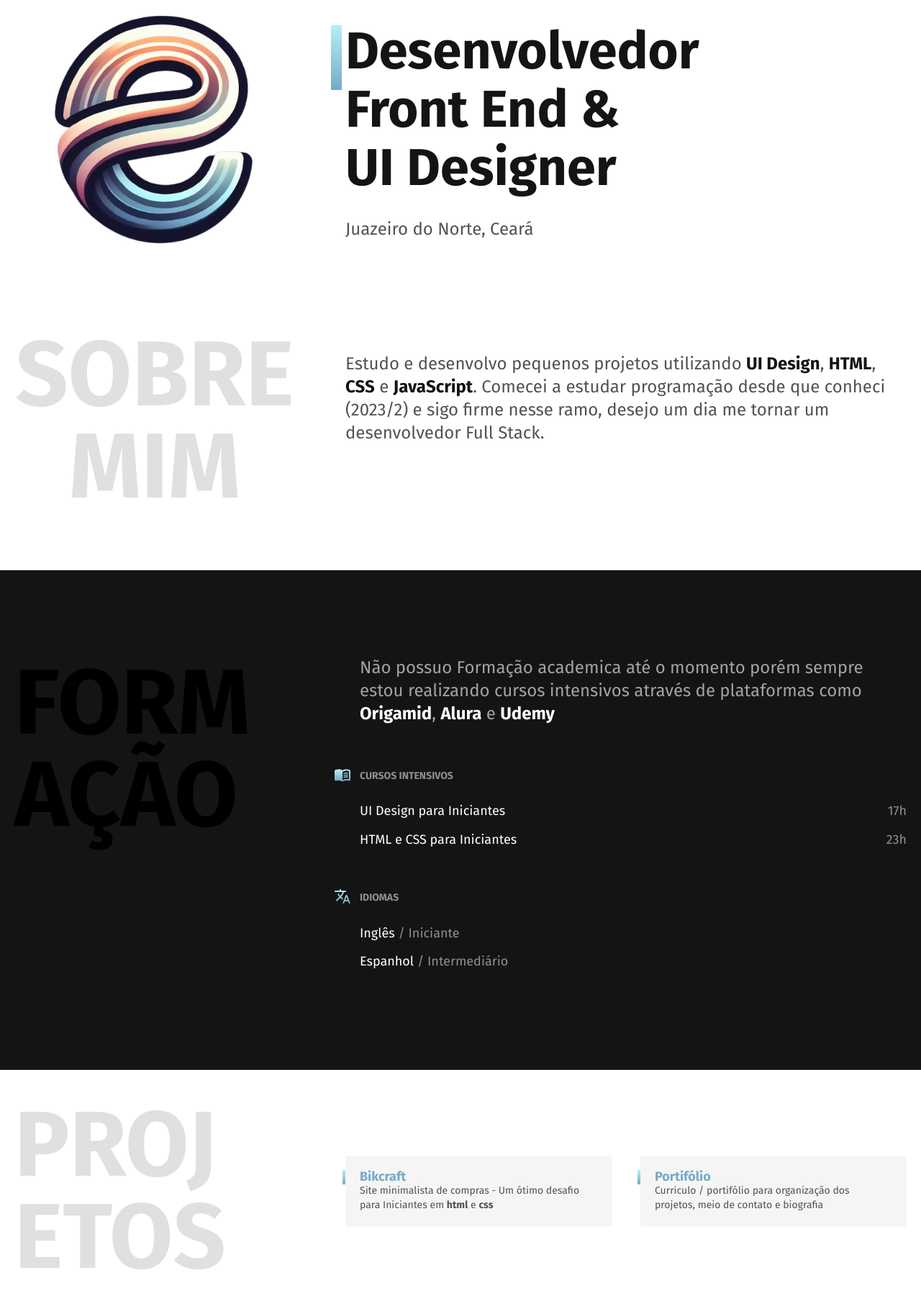
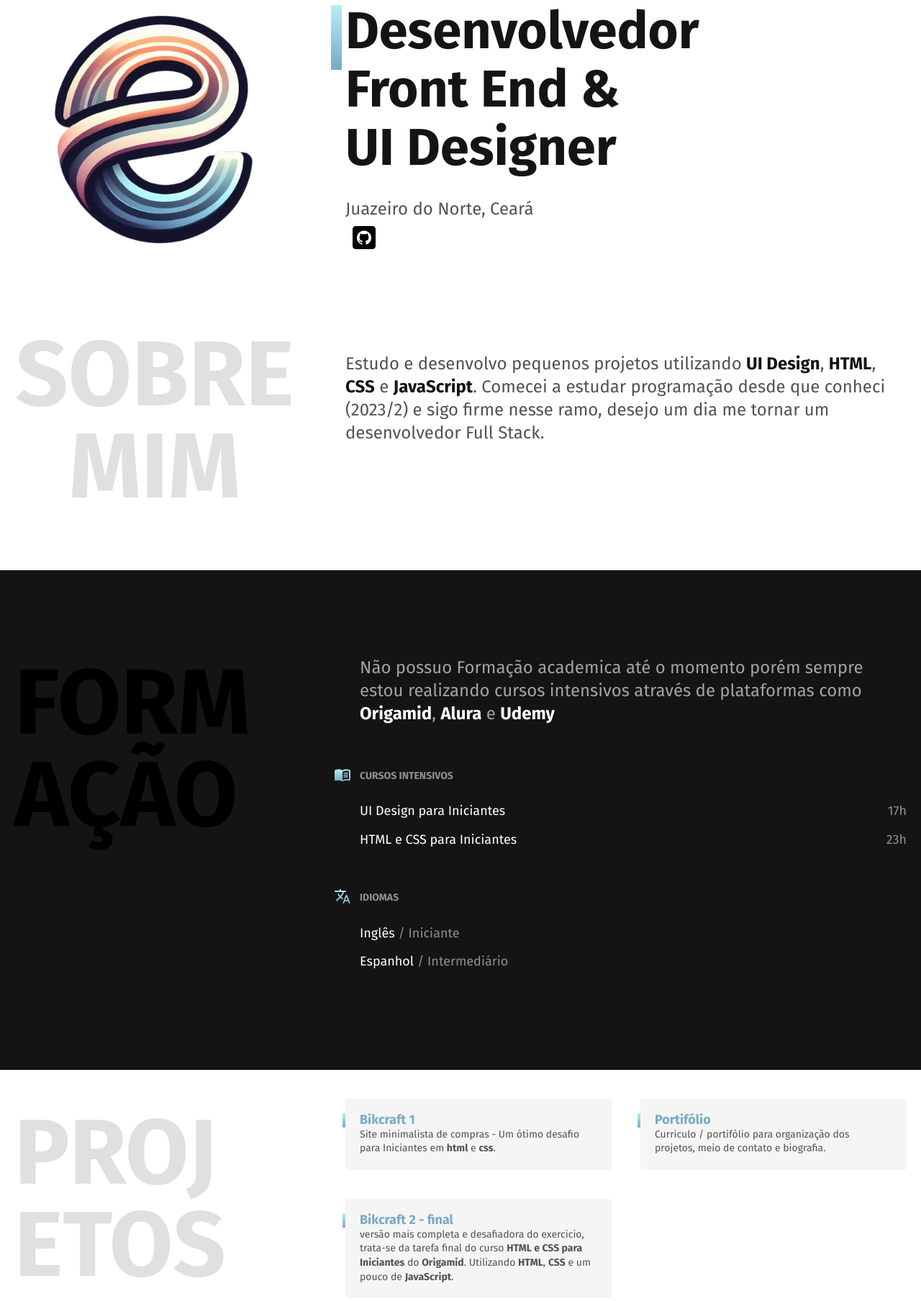
Before and after one commit to Eudezado/Eudezado.github.io, a plain HTML site: page index.html in a window 1280 px wide. Shown: the part 176-1983 px from the top of the page at 72% size. Drawn offline with Linux system fonts and the light colour scheme.

Commit message:
adicao do link para o perfil github e novo repositorio

```diff
--- a/css/introducao.css
+++ b/css/introducao.css
@@ -27,6 +27,12 @@
   z-index: -1;
 }
 
+.introducao-link {
+  display: inline;
+  padding: 10px;
+  width: 32px;
+}
+
 .introducao p {
   font-size: 1.5rem;
   color: #525252;
@@ -43,10 +49,12 @@
     grid-template-columns: 1fr 1fr;
     gap: 40px;
   }
+
   .introducao h1 {
     margin-bottom: 15px;
     font-size: 2rem;
   }
+
   .introducao h1::before {
     width: 20px;
     height: 10px;
@@ -54,6 +62,7 @@
     top: -7px;
     border-radius: 4px;
   }
+
   .introducao p {
     font-size: 1.2rem;
   }
--- a/index.html
+++ b/index.html
@@ -31,6 +31,9 @@
         <div>
             <h1>Desenvolvedor<br> Front End &<br> UI Designer</h1>
             <p>Juazeiro do Norte, Ceará</p>
+            <a href="https://github.com/Eudezado">
+                <img class="introducao-link" src="/img/github.png" alt="github">
+            </a>
         </div>
     </main>
     <section class="sobremim" aria-label="Sobre Mim">
@@ -82,9 +85,9 @@
 
             <div class="repositorio">
                 <a href="https://github.com/Eudezado/bikcraft-exercicio">
-                    <h3 class="repositorio-titulo">Bikcraft</h3>
+                    <h3 class="repositorio-titulo">Bikcraft 1</h3>
                     <p class="repositorio-texto">Site minimalista de compras - Um ótimo desafio para Iniciantes em
-                        <strong>html</strong> e <strong>css</strong>
+                        <strong>html</strong> e <strong>css</strong>.
                     </p>
                 </a>
             </div>
@@ -93,7 +96,18 @@
                 <a href="https://github.com/Eudezado/Eudezado.github.io">
                     <h3 class="repositorio-titulo"> Portifólio</h3>
                     <p class="repositorio-texto">Curriculo / portifólio para organização dos projetos, meio de contato
-                        e biografia</p>
+                        e biografia.</p>
+                </a>
+            </div>
+
+            <div class="repositorio">
+                <a href="https://github.com/Eudezado/bikcraft">
+                    <h3 class="repositorio-titulo">Bikcraft 2 - final</h3>
+                    <p class="repositorio-texto"> versão mais completa e desafiadora do exercicio, trata-se da tarefa
+                        final do curso <strong>HTML e CSS para Iniciantes</strong> do <strong>Origamid</strong>.
+                        Utilizando <strong>HTML</strong>, <strong>CSS</strong> e um pouco de
+                        <strong>JavaScript</strong>.
+                    </p>
                 </a>
             </div>
         </div>
```
Also changed, not shown: css/style.min.css, img/github.png (added). Lines whose indentation alone changed are shown as unchanged.
